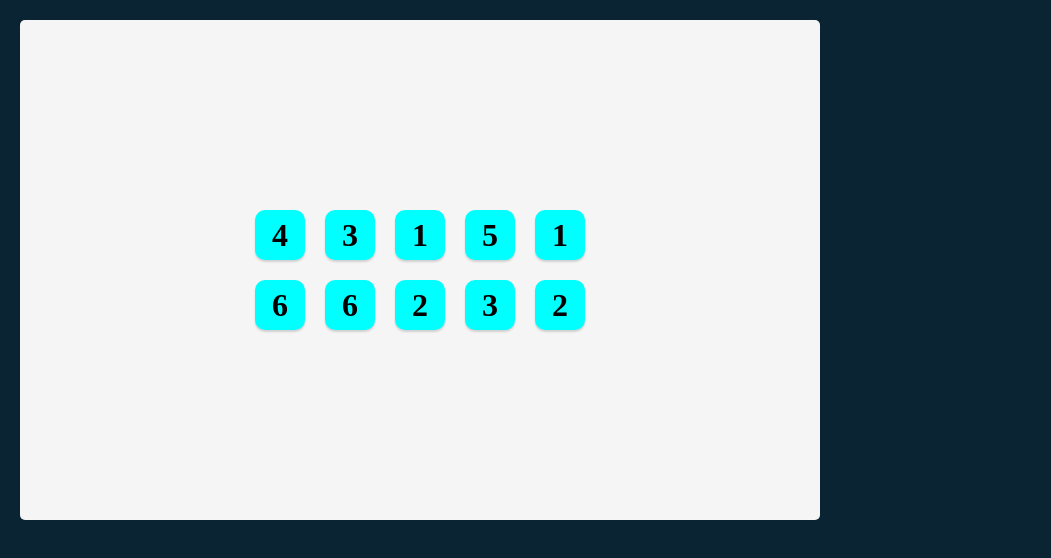
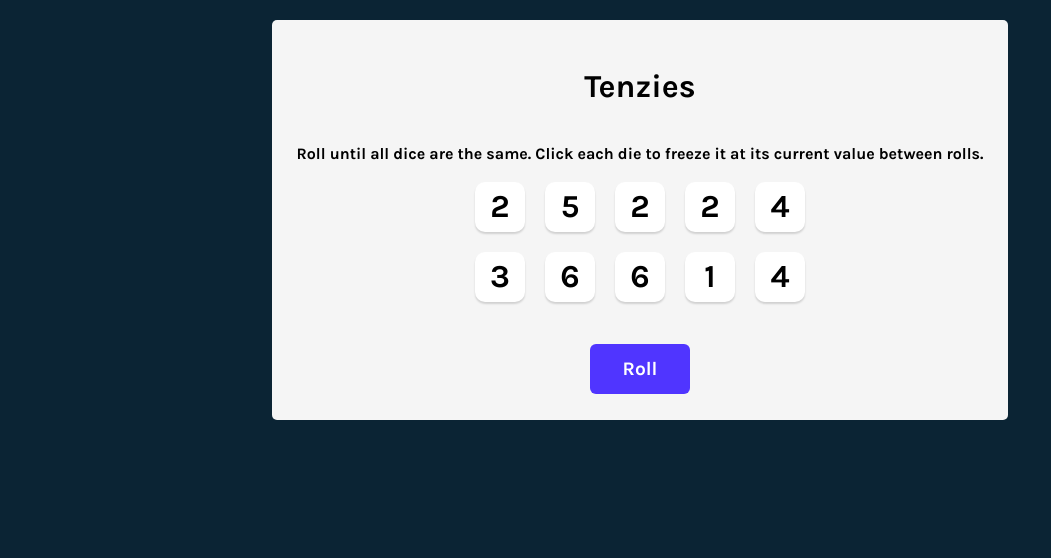
Before and after one commit to Ghostrealm7/tenzies-game, a React (Vite) app: page / in a window 1280 px wide. Shown: the top 558 px of the page, without its empty margins (0-1051 px from the left). Built offline with nearby package versions, Linux system fonts and the light colour scheme.

Commit message:
updated node, added more funtionality

```diff
--- a/package.json
+++ b/package.json
@@ -10,6 +10,7 @@
     "preview": "vite preview"
   },
   "dependencies": {
+    "nanoid": "^5.0.7",
     "react": "^18.2.0",
     "react-dom": "^18.2.0"
   },
--- a/src/App.jsx
+++ b/src/App.jsx
@@ -1,27 +1,61 @@
 import React from "react";
+import { nanoid } from "nanoid";
 import "./style.css";
 import Die from "./Die";
-import { useState } from "react";
+import { useState, useEffect } from "react";
 
 function App() {
   const [dice, setDice] = useState(allNewDice());
+  const [tenzies, setTenzies] = useState(false);
+
+  useEffect(() => {
+    console.log("Dice changed");
+  }, [dice]);
 
   function allNewDice() {
     const newDice = [];
     for (let i = 0; i < 10; i++) {
-      newDice.push(Math.ceil(Math.random() * 6));
+      newDice.push({
+        value: Math.ceil(Math.random() * 6),
+        isHeld: false,
+        id: nanoid(),
+      });
     }
     return newDice;
   }
 
-  console.log(allNewDice());
+  function rollDice() {
+    setDice((oldDice) =>
+      oldDice.map((die) => {
+        return die.isHeld ? die : { ...die, value: Math.ceil(Math.random() * 6), id: nanoid() };
+      })
+    );
+  }
 
-  const diceElements = dice.map((die) => <Die value={die} />);
+  function holdDice(id) {
+    setDice((oldDice) =>
+      oldDice.map((die) => {
+        return die.id === id ? { ...die, isHeld: !die.isHeld } : die;
+      })
+    );
+  }
+
+  const diceElements = dice.map((die) => (
+    <Die key={die.id} value={die.value} isHeld={die.isHeld} id={die.id} holdDice={holdDice} />
+  ));
 
   return (
     <>
       <main>
+        <h1 className="title">Tenzies</h1>
+        <p className="instructions">
+          Roll until all dice are the same. Click each die to freeze it at its current value between
+          rolls.
+        </p>
         <div className="die-container">{diceElements}</div>
+        <button className="roll-dice" onClick={rollDice}>
+          Roll
+        </button>
       </main>
     </>
   );
--- a/src/Die.jsx
+++ b/src/Die.jsx
@@ -1,10 +1,14 @@
 import React from "react";
 
-function Die(props) {
+function Die({ isHeld, value, holdDice, id }) {
+  const styles = {
+    backgroundColor: isHeld ? "#59E391" : "white",
+  };
+
   return (
     <>
-      <div className="die">
-        <h2 className="die-num">{props.value}</h2>
+      <div className="die" style={styles} onClick={() => holdDice(id)}>
+        <h2 className="die-num">{value}</h2>
       </div>
     </>
   );
--- a/src/style.css
+++ b/src/style.css
@@ -3,30 +3,37 @@
 }
 
 body {
+  display: flex;
   margin: 0;
   background-color: #0B2434;
   padding: 20px;
+  justify-content: center;
+  align-items: center;
+  font-family: 'Karla', sans-serif;
 }
 
 main {
   display: flex;
-  justify-content: center;
+  flex-direction: column;
+  justify-content: space-around;
   align-items: center;
   background-color: #F5F5F5;
-  height: 500px;
+  height: 400px;
   max-width: 800px;
   border-radius: 5px;
+  padding: 25px;
 }
 
 .die-container {
   display: grid;
   grid-template-columns: repeat(5, 1fr);
   gap: 20px;
+  margin-bottom: 40px;
 }
 
 .die {
   display: flex;
-  background-color: aqua;
+  background-color: lightblue;
   padding: 5px;
   height: 50px;
   width: 50px;
@@ -40,3 +47,19 @@ main {
 .die-num {
   font-size: 2rem;
 }
+
+.roll-dice {
+  height: 50px;
+  width: 100px;
+  border: none;
+  border-radius: 6px;
+  background-color: #5035FF;
+  color: white;
+  font-size: 1.2rem;
+  font-family: 'Karla', sans-serif;
+  cursor: pointer;
+}
+
+.roll-dice:active {
+  box-shadow: inset 5px 5px 10px -3px rgba(0, 0, 0, 0.7);
+}
```
Also changed, not shown: 1 other file (tests, documents, lock files or other folders).
